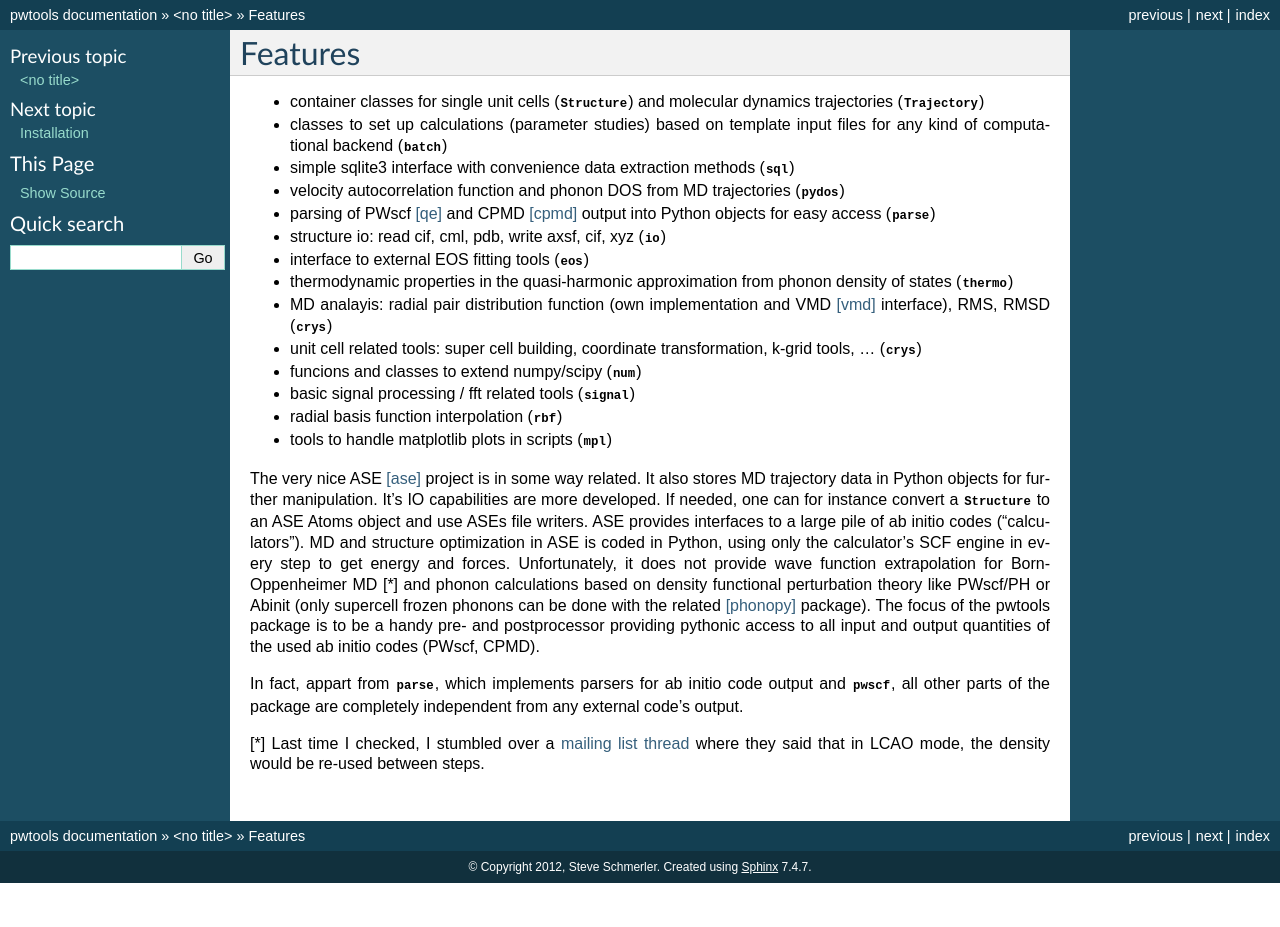
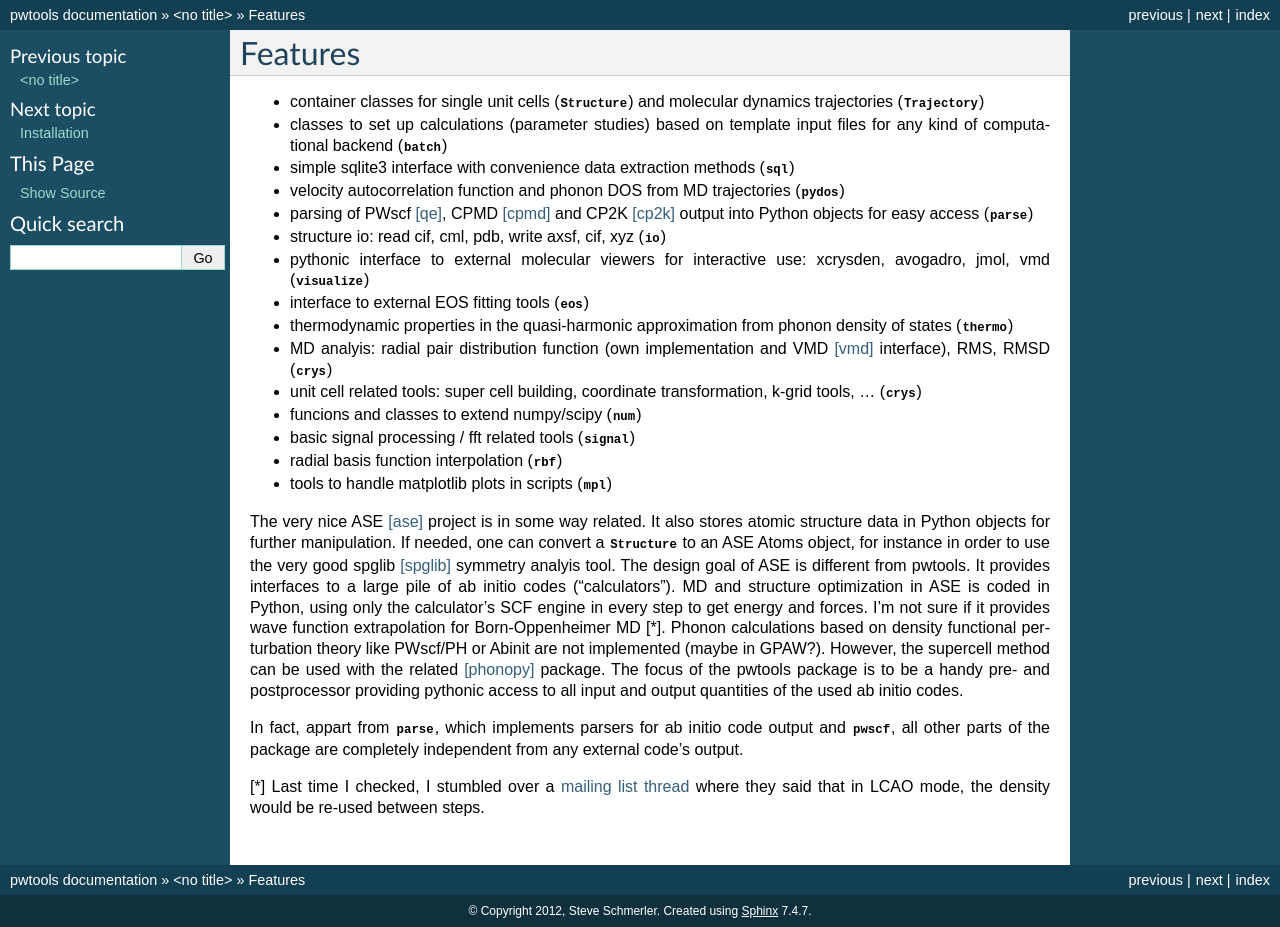
Before and after one commit to elcorto/pwtools, a Sphinx documentation site: the page built from doc/source/written/features.rst, in a window 1280 px wide. Built offline with Sphinx 7.4.7, drawn with Linux system fonts in a browser that asks for light colours; pages that are not in the unit, such as notebooks, are missing from menus; before the commit the page ends 900 px from its top, so only the background shows below that.

Commit message:
ENH: Write more / improve documentation. Start tutorial.

```diff
--- a/doc/source/written/features.rst
+++ b/doc/source/written/features.rst
@@ -15,17 +15,20 @@ Features
 * velocity autocorrelation function and phonon DOS from MD trajectories
   (:mod:`~pwtools.pydos`)
 
-* parsing of PWscf [qe]_ and CPMD [cpmd]_ output into Python objects for easy
-  access (:mod:`~pwtools.parse`)
+* parsing of PWscf [qe]_, CPMD [cpmd]_ and CP2K [cp2k]_ output into Python
+  objects for easy access (:mod:`~pwtools.parse`)
 
 * structure io: read cif, cml, pdb, write axsf, cif, xyz  (:mod:`~pwtools.io`)
+
+* pythonic interface to external molecular viewers for interactive use:
+  xcrysden, avogadro, jmol, vmd (:mod:`~pwtools.visualize`)
 
 * interface to external EOS fitting tools (:mod:`~pwtools.eos`)
 
 * thermodynamic properties in the quasi-harmonic approximation from phonon
   density of states (:mod:`~pwtools.thermo`)
 
-* MD analayis: radial pair distribution function (own implementation and VMD
+* MD analyis: radial pair distribution function (own implementation and VMD
   [vmd]_ interface), RMS, RMSD (:mod:`~pwtools.crys`)
 
 * unit cell related tools: super cell building, coordinate transformation,
@@ -40,19 +43,20 @@ Features
 * tools to handle matplotlib plots in scripts (:mod:`~pwtools.mpl`)
 
 
-The very nice ASE [ase]_ project is in some way related. It also stores MD
-trajectory data in Python objects for further manipulation. It's IO
-capabilities are more developed. If needed, one can for instance convert a
-:class:`~pwtools.crys.Structure` to an ASE Atoms object and use ASEs file
-writers. ASE provides interfaces to a large pile of ab initio codes
-("calculators"). MD and structure optimization in ASE is coded in Python, using
-only the calculator's SCF engine in every step to get energy and forces.
-Unfortunately, it does not  provide wave function extrapolation for
-Born-Oppenheimer MD [*] and phonon calculations based on density functional
-perturbation theory like PWscf/PH or Abinit (only supercell frozen phonons can
-be done with the related [phonopy]_ package). The focus of the pwtools
-package is to be a handy pre- and postprocessor providing pythonic access to
-all input and output quantities of the used ab initio codes (PWscf, CPMD).
+The very nice ASE [ase]_ project is in some way related. It also stores atomic
+structure data in Python objects for further manipulation. If needed, one can
+convert a :class:`~pwtools.crys.Structure` to an ASE Atoms object, for instance
+in order to use the very good spglib [spglib]_ symmetry analyis tool. The
+design goal of ASE is different from pwtools. It provides interfaces to a large
+pile of ab initio codes ("calculators"). MD and structure optimization in ASE
+is coded in Python, using only the calculator's SCF engine in every step to get
+energy and forces. I'm not sure if it provides wave function extrapolation for
+Born-Oppenheimer MD [*]. Phonon calculations based on density functional
+perturbation theory like PWscf/PH or Abinit are not implemented (maybe in
+GPAW?). However, the supercell method can be used with the related [phonopy]_
+package. The focus of the pwtools package is to be a handy pre- and
+postprocessor providing pythonic access to all input and output quantities of
+the used ab initio codes.
 
 In fact, appart from :mod:`~pwtools.parse`, which implements parsers for ab
 initio code output and :mod:`~pwtools.pwscf`, all other parts of the package
--- a/doc/source/written/fextensions.rst
+++ b/doc/source/written/fextensions.rst
@@ -76,6 +76,6 @@ When developing OpenMP code, you may find that code doesn't produce correct
 results, even if it runs, if OpenMP is used incorrectly :) The test script
 test/runtests.sh just calls `make`, which builds the default target, i.e.
 *non*-OpenMP code. Therefore, tests will pass b/c the code is correct in serial
-mode. So, for development, it is better use ``make ifort-omp`` + ``runtests.sh
+mode. So, for development, it is better to use ``make ifort-omp`` + ``runtests.sh
 --nobuild`` in separate steps to make sure the right version of the extension
 is being built.
--- a/doc/source/written/index.rst
+++ b/doc/source/written/index.rst
@@ -6,6 +6,7 @@
    units
    phonon_dos
    pwscf
+   tutorial
    refs
 
 .. toctree::
--- a/doc/source/written/refs.rst
+++ b/doc/source/written/refs.rst
@@ -1,5 +1,6 @@
 .. [qe] http://www.quantum-espresso.org
 .. [cpmd] http://www.cpmd.org
+.. [cp2k] http://cp2k.org
 .. [ase] https://wiki.fysik.dtu.dk/ase
 .. [mttk] Glenn J. Martyna and Mark E. Tuckerman and Douglas J. Tobias and Michael
     L. Klein, "Explicit reversible integrators for extended systems
@@ -11,3 +12,4 @@
 .. [pwextern-free] https://bitbucket.org/elcorto/pwextern-free
 .. [phonopy] http://phonopy.sourceforge.net
 .. [tfreq] http://www.timteatro.net/2010/09/29/velocity-autocorrelation-and-vibrational-spectrum-calculation
+.. [spglib] http://spglib.sourceforge.net/
--- a/signal.py
+++ b/signal.py
@@ -375,6 +375,8 @@ def acorr(v, method=7, norm=True):
     elif method == 6:
         return _flib.acorr(v, c, 2, _norm)
     elif method == 7:
+        # Correlation via fft. After ifft, the imaginary part is (in theory) =
+        # 0, in practise < 1e-16, so we are safe to return the real part only.
         vv = np.concatenate((v, np.zeros((nstep,),dtype=float)))
         c = ifft(np.abs(fft(vv))**2.0)[:nstep].real
     else:
```
Also changed, not shown: doc/source/written/phonon_dos.rst (+27 -12 lines).
